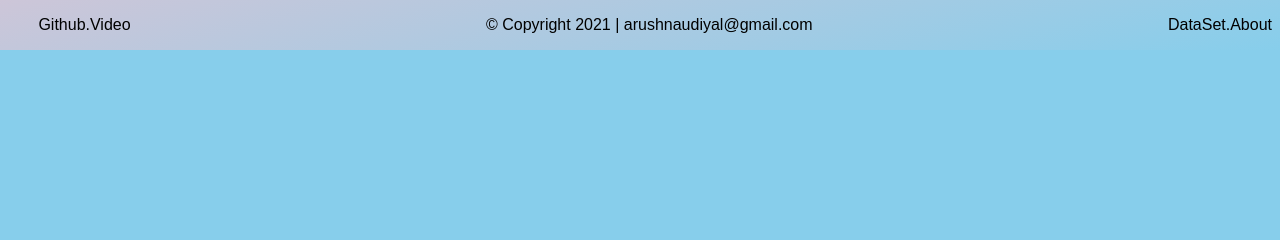
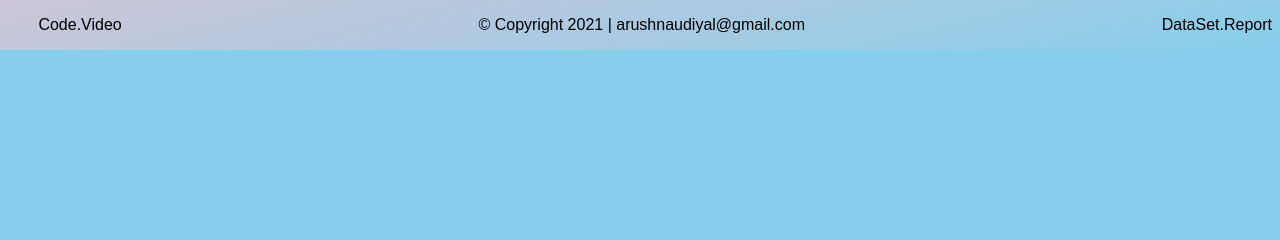
Before and after one commit to froster02/movies-recommendation-system, a Flask app: page / in a window 1280 px wide. Shown: the part 249-489 px from the top of the page. Run offline with Flask 2, Linux system fonts and the light colour scheme.

Commit message:
renaming fields

```diff
--- a/templates/index.html
+++ b/templates/index.html
@@ -222,11 +222,11 @@
 <footer class="footer">
     <p>
         <a id="git" href="https://github.com/froster02/python-movie-recommendation-system.git">
-            Github.
+            Code.
         </a>
         &copy; Copyright 2021 | arushnaudiyal@gmail.com
         <a id="about" href="https://drive.google.com/file/d/1_9vO4waxDSQYo0LBxYrnJfR7l9_FHOhF/view?usp=sharing">
-            .About
+            .Report
         </a>
 
         <a id="git" href="https://drive.google.com/file/d/1vBPsKiaKvTq8f_716irCns7N0WLMJpT1/view?usp=sharing">
```
